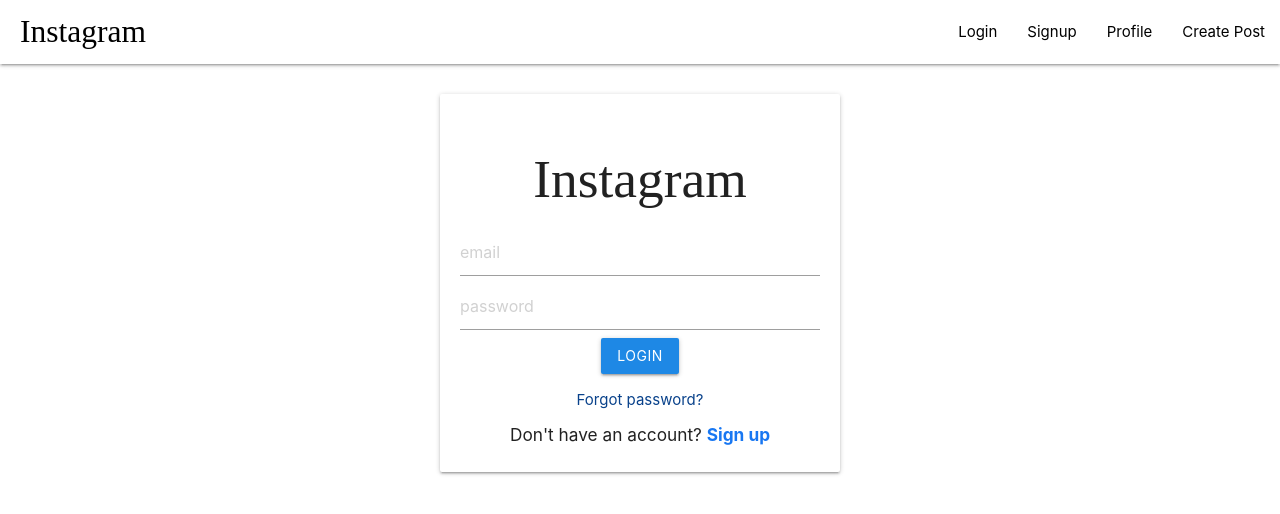
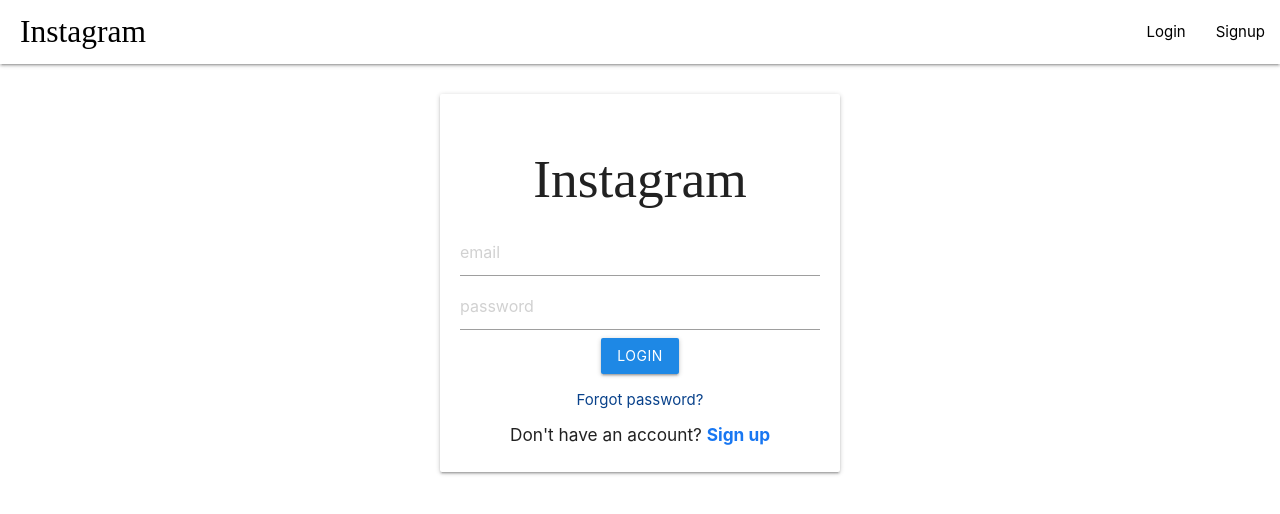
Before and after one commit to nischay-code/MERN_Instagram, a React (Create React App) app in the folder client/: page /login in a window 1280 px wide. Shown: the top 514 px of the page. Built offline with nearby package versions, Linux system fonts and the light colour scheme; a web font is replaced by a local one.

Commit message:
Changed Navigation links on Login

```diff
--- a/client/src/components/Navbar.js
+++ b/client/src/components/Navbar.js
@@ -1,25 +1,38 @@
-import React from "react";
+import React, { useContext } from "react";
 import { Link } from "react-router-dom";
+import { UserContext } from "../App";
+
 const Navbar = () => {
+  const { state, dispatch } = useContext(UserContext);
+  const renderList = () => {
+    if (state) {
+      return [
+        <li>
+          <Link to="/profile">Profile</Link>
+        </li>,
+        <li>
+          <Link to="/createpost">Create Post</Link>
+        </li>,
+      ];
+    } else {
+      return [
+        <li>
+          <Link to="/login">Login</Link>
+        </li>,
+        <li>
+          <Link to="/signup">Signup</Link>
+        </li>,
+      ];
+    }
+  };
   return (
     <nav>
       <div className="nav-wrapper white">
-        <Link to="/" className="brand-logo left">
+        <Link to={state ? "/" : "/login"} className="brand-logo left">
           Instagram
         </Link>
         <ul id="nav-mobile" className="right">
-          <li>
-            <Link to="/login">Login</Link>
-          </li>
-          <li>
-            <Link to="/signup">Signup</Link>
-          </li>
-          <li>
-            <Link to="/profile">Profile</Link>
-          </li>
-          <li>
-            <Link to="/createpost">Create Post</Link>
-          </li>
+          {renderList()}
         </ul>
       </div>
     </nav>
```
